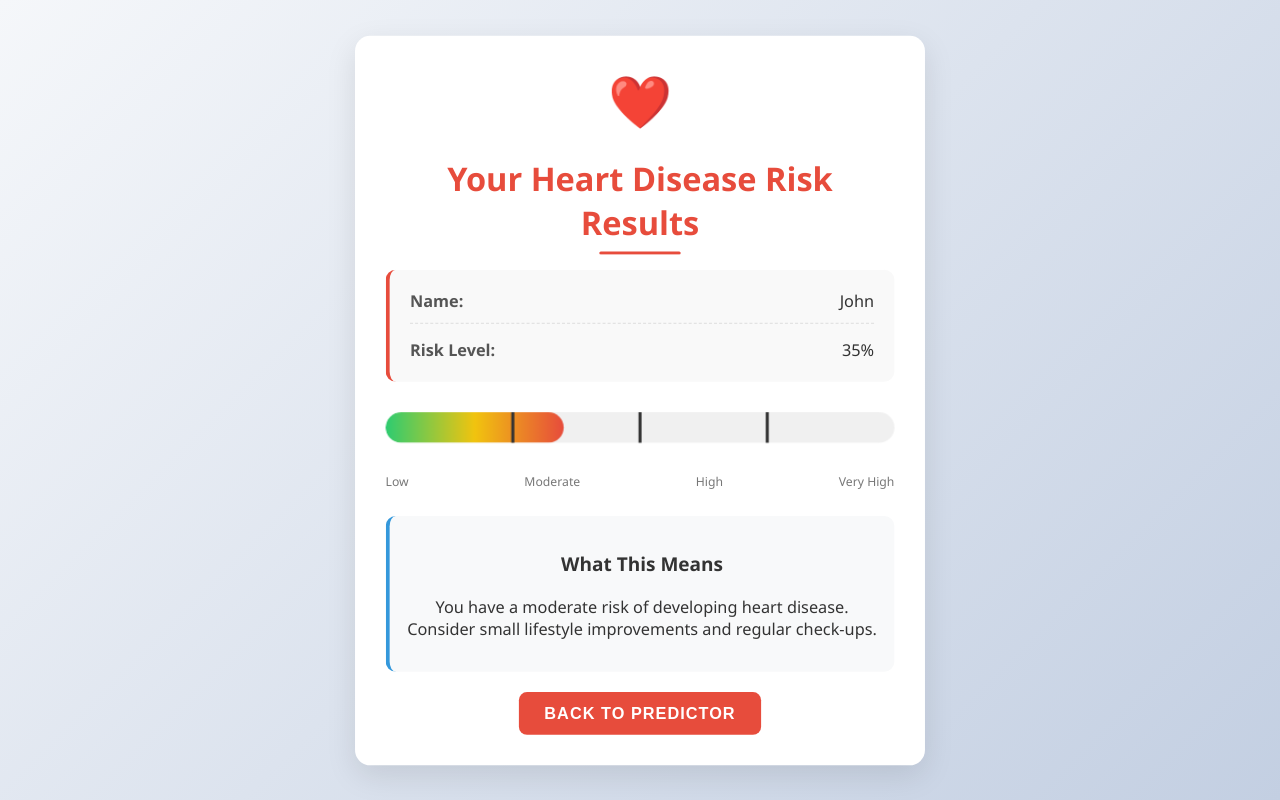
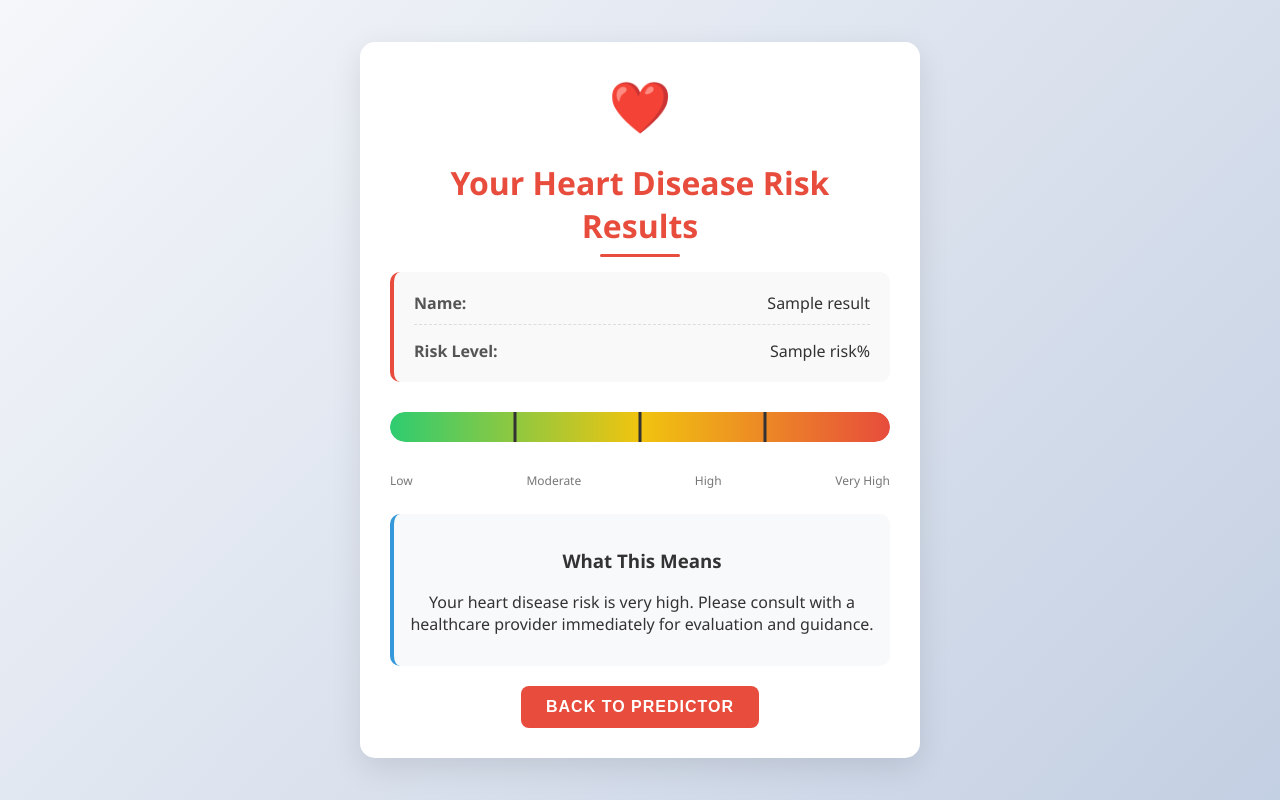
Before and after one commit to rusiru-erandaka/Heart_Disease_fullstack_application_Cardiodataset, a Flask app: template templates/result.html in a window 1280 px wide. Run offline with Flask 3, Linux system fonts and the light colour scheme; the template is opened without the code that fills it: most values are stand-ins (such as "Sample title", 1, 10 or a date in 2020); parts of the project's set-up code (start-up, migrations or seed data) failed here and were passed over.

Commit message:
updated result page

```diff
--- a/templates/result.html
+++ b/templates/result.html
@@ -25,9 +25,9 @@
             max-width: 500px;
             padding: 30px;
             text-align: center;
-            animation: fadeIn 0.5s ease forwards;
             position: relative;
             overflow: hidden;
+            animation: fadeIn 0.5s ease forwards;
         }
 
         h1 {
@@ -55,8 +55,8 @@
             padding: 20px;
             margin: 20px 0;
             text-align: left;
+            border-left: 4px solid #e74c3c;
             animation: slideIn 0.5s ease forwards;
-            border-left: 4px solid #e74c3c;
         }
 
         .result-item {
@@ -95,7 +95,7 @@
             height: 100%;
             border-radius: 15px;
             background: linear-gradient(90deg, #2ecc71, #f1c40f, #e74c3c);
-            width: 0;
+            width: {{ result.risk }}%;
             transition: width 1.5s ease-out;
         }
 
@@ -146,6 +146,13 @@
             box-shadow: 0 5px 15px rgba(231, 76, 60, 0.3);
         }
 
+        .heart-icon {
+            color: #e74c3c;
+            font-size: 50px;
+            margin-bottom: 20px;
+            animation: heartbeat 1.5s infinite;
+        }
+
         @keyframes fadeIn {
             from { opacity: 0; }
             to { opacity: 1; }
@@ -162,23 +169,6 @@
             }
         }
 
-        .pulse {
-            animation: pulse 2s infinite;
-        }
-
-        @keyframes pulse {
-            0% { transform: scale(1); }
-            50% { transform: scale(1.02); }
-            100% { transform: scale(1); }
-        }
-
-        .heart-icon {
-            color: #e74c3c;
-            font-size: 50px;
-            margin-bottom: 20px;
-            animation: heartbeat 1.5s infinite;
-        }
-
         @keyframes heartbeat {
             0% { transform: scale(1); }
             25% { transform: scale(1.1); }
@@ -189,23 +179,23 @@
     </style>
 </head>
 <body>
-    <div class="container pulse">
+    <div class="container">
         <div class="heart-icon">❤️</div>
         <h1>Your Heart Disease Risk Results</h1>
 
-        <div class="result-card" style="animation-delay: 0.2s">
+        <div class="result-card">
             <div class="result-item">
                 <span class="label">Name:</span>
-                <span class="value" id="name-value">John Doe</span>
+                <span class="value">{{ result.name }}</span>
             </div>
             <div class="result-item">
                 <span class="label">Risk Level:</span>
-                <span class="value" id="risk-value">35%</span>
+                <span class="value">{{ result.risk }}%</span>
             </div>
         </div>
 
         <div class="risk-meter">
-            <div class="risk-level" id="risk-meter"></div>
+            <div class="risk-level"></div>
             <div class="risk-marker" style="left: 25%;"></div>
             <div class="risk-marker" style="left: 50%;"></div>
             <div class="risk-marker" style="left: 75%;"></div>
@@ -218,53 +208,31 @@
             <span>Very High</span>
         </div>
 
-        <div class="interpretation" style="animation-delay: 0.4s">
+        <div class="interpretation">
             <h3>What This Means</h3>
-            <p id="interpretation-text">Based on your results, you have a moderate risk of developing heart disease. Consider consulting with a healthcare provider for personalized advice.</p>
+            <p id="interpretation-text">
+                {% if result.risk < 20 %}
+                    Your heart disease risk is low. Maintain your healthy lifestyle with regular exercise and a balanced diet.
+                {% elif result.risk < 40 %}
+                    You have a moderate risk of developing heart disease. Consider small lifestyle improvements and regular check-ups.
+                {% elif result.risk < 60 %}
+                    Your heart disease risk is high. We recommend consulting with a healthcare provider and making lifestyle changes.
+                {% else %}
+                    Your heart disease risk is very high. Please consult with a healthcare provider immediately for evaluation and guidance.
+                {% endif %}
+            </p>
         </div>
 
-        <button class="btn" onclick="window.location.href='index.html'">Back to Predictor</button>
+        <button class="btn" onclick="window.location.href='/'">Back to Predictor</button>
     </div>
 
     <script>
+        // Simple animation for the risk meter
         document.addEventListener('DOMContentLoaded', function() {
-            // In a real application, you would get these values from your backend
-            // For demo purposes, we'll use these placeholder values
-            const results = {
-                name: "John",
-                risk: 35
-            };
-
-            // Set the values from the results
-            document.getElementById('name-value').textContent = results.name;
-            document.getElementById('risk-value').textContent = results.risk + '%';
-
-            // Animate the risk meter
-            const riskMeter = document.getElementById('risk-meter');
-            setTimeout(() => {
-                riskMeter.style.width = results.risk + '%';
-            }, 500);
-
-            // Set interpretation text based on risk level
-            const interpretationText = document.getElementById('interpretation-text');
-            let interpretation = '';
-
-            if(results.risk < 20) {
-                interpretation = "Your heart disease risk is low. Maintain your healthy lifestyle with regular exercise and a balanced diet.";
-            } else if(results.risk < 40) {
-                interpretation = "You have a moderate risk of developing heart disease. Consider small lifestyle improvements and regular check-ups.";
-            } else if(results.risk < 60) {
-                interpretation = "Your heart disease risk is high. We recommend consulting with a healthcare provider and making lifestyle changes.";
-            } else {
-                interpretation = "Your heart disease risk is very high. Please consult with a healthcare provider immediately for evaluation and guidance.";
-            }
-
-            interpretationText.textContent = interpretation;
-
-            // Add animation to the interpretation box
-            setTimeout(() => {
-                document.querySelector('.interpretation').style.opacity = '1';
-            }, 1000);
+            const riskMeter = document.querySelector('.risk-level');
+            // Force reflow to trigger the animation
+            void riskMeter.offsetWidth;
+            riskMeter.style.width = '{{ result.risk }}%';
         });
     </script>
 </body>
```
